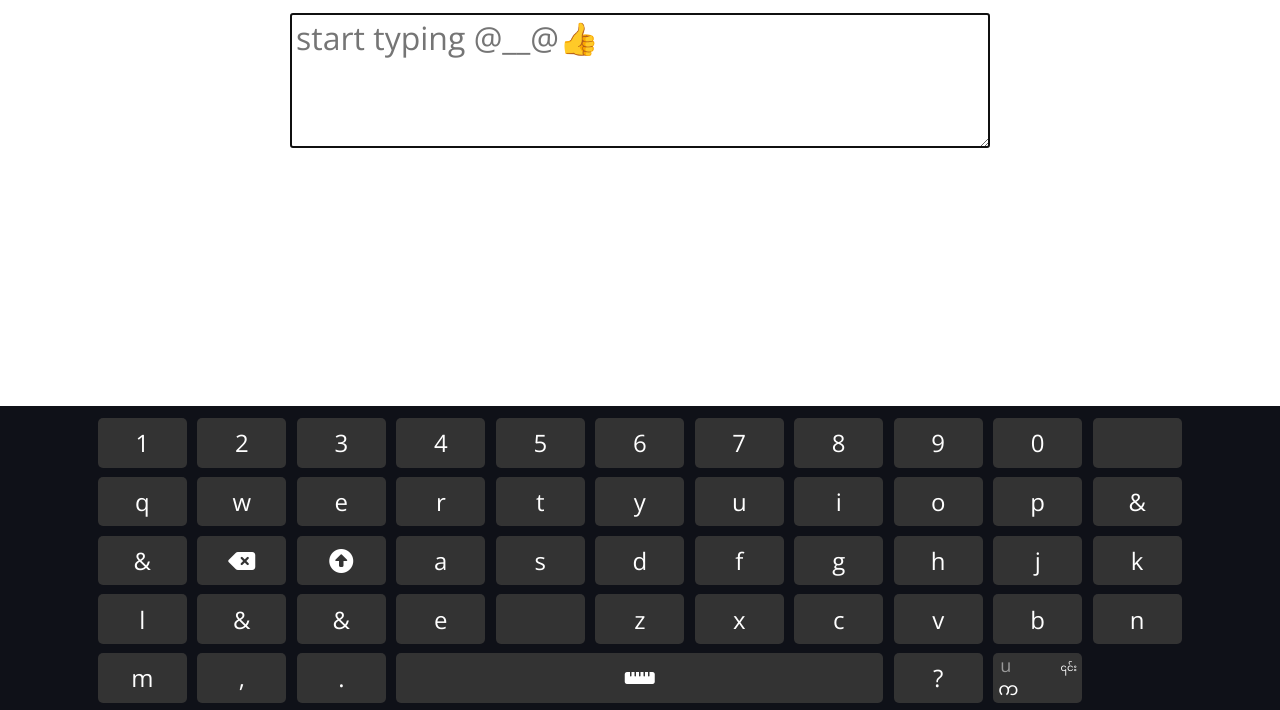
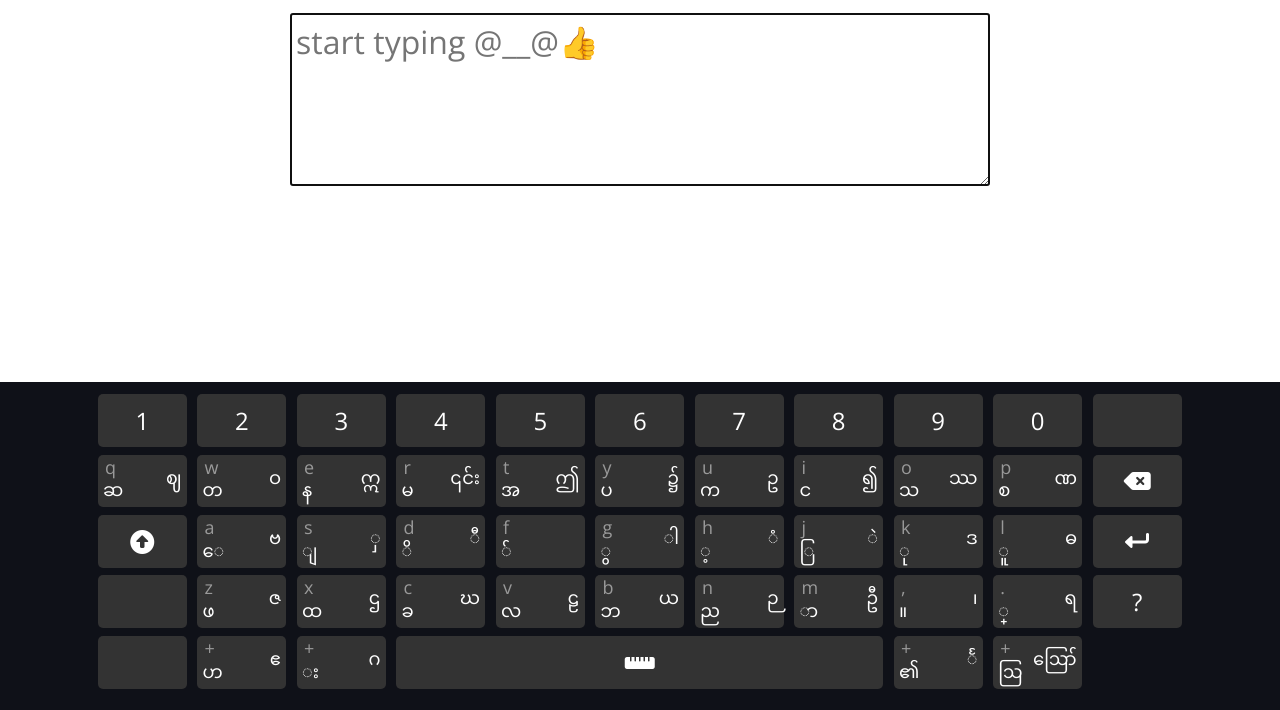
Before and after one commit to zayarlyn/Unicode-Myanmar-Keyboard, a plain HTML site: page index.html in a window 1280 px wide. Shown: the part 90-800 px from the top of the page. Drawn offline with nearby package versions, Linux system fonts and the light colour scheme.

Commit message:
completed Myanmar font

```diff
--- a/app.css
+++ b/app.css
@@ -22,11 +22,11 @@
 
 #input-box {
    width: 100%;
-   min-height: 6rem;
+   height: 10.8rem;
    max-width: 700px;
    padding-left: 5px;
    box-sizing: border-box;
-   pointer-events: none;
+   /* pointer-events: none; */
 }
 
 .keyboard-ctr {
@@ -34,6 +34,7 @@
    bottom: 0;
    width: 100%;
    background-color: rgb(15, 17, 24);
+   padding-bottom: 1rem;
 }
 
 .keyboard-keys {
@@ -41,7 +42,7 @@
    margin: 0 auto;
    display: grid;
    grid-template-columns: repeat(11, 8.18%);
-   grid-auto-rows: 3.5rem;
+   grid-auto-rows: 3.6rem;
    grid-gap: 1%;
    width: 100%;
    height: 100%;
@@ -55,7 +56,7 @@
    border: none;
    border-radius: 5px;
    width: 100%;
-   height: 3.1rem;
+   height: 3.3rem;
    font-size: 1.5rem;
 }
 
@@ -63,30 +64,33 @@
    grid-area: 5/4/6/9;
 }
 
-.test {
+.multi-key {
    position: relative;
    font-size: 18px;
 }
 
-.test > * {
+.multi-key > * {
    position: absolute;
 
 }
 
-.test > span:nth-child(1) {
+.multi-key > span:nth-child(1) {
    top: 0;
    left: 7px;
    opacity: .5;
 }
 
-.test > span:nth-child(2) {
-   top: -3px;
+.multi-key > span:nth-child(2) {
+   top: 5px;
    right: 5px;
+   font-size: 18px;
+
 }
 
-.test > span:nth-child(3) {
-   bottom: -7px;
+.multi-key > span:nth-child(3) {
+   bottom: -4px;
    left: 5px;
+   font-size: 18px;
 }
 
 .cap-on {
@@ -122,5 +126,6 @@
 @media (min-width: 1200px) {
    #input-box {
       font-size: 2rem;
+      line-height: 1.6;
    }
 }
--- a/app.js
+++ b/app.js
@@ -1,17 +1,15 @@
 const keyboard = {
    key_layout : {
-      eng_layout : [ ["1"], ["2"], ["3"], ["4"], ["5"], ["6"], ["7"], ["8"], ["9"], ["0"], [""], ["q", 'ဈ', 'ဆ'], ["w", 'ဝ', 'တ'], ["e", 'ဣ', 'န'], ["r", '၎င်း', 'မ'], ["t", 'ဤ','အ'], ["y", '၌', 'ပ'], ["u", 'ဥ', 'က'], ["i", '၍', 'င'], ["o", 'ဿ','သ'], ["p", 'ဏ','စ'], ["&",'ဧ','ဟ'], ["&",'ဪ',"ဩ"],["backspace"],["cap"], ["a", 'ဗ', '‌ေ'], ["s",'ှ','ျ'], ["d",'ီ', 'ိ'], ["f",'်'], ["g", 'ါ', 'ွ'], ["h", 'ံ', '့'], ["j", 'ဲ', 'ြ'], ["k", 'ဒ', 'ု'], ["l", 'ဓ', 'ူ'], ["&", 'ဂ', 'း'], ["&", '၏'], "enter", [""], ["z", 'ဇ', 'ဖ'], ["x", 'ဌ', 'ထ'], ["c", 'ဃ', 'ခ'], ["v", 'ဠ', 'လ'], ["b", 'ယ', 'ဘ'], ["n", 'ဉ', 'ည'], ["m", 'ဦ',  'ာ'], [",", '၊', '။'], ["."], ["?"],["space"]]
+      eng_layout : [ ["1"], ["2"], ["3"], ["4"], ["5"], ["6"], ["7"], ["8"], ["9"], ["0"], [""], ["q", 'ဈ', 'ဆ'], ["w", 'ဝ', 'တ'], ["e", 'ဣ', 'န'], ["r", '၎င်း', 'မ'], ["t", 'ဤ','အ'], ["y", '၌', 'ပ'], ["u", 'ဥ', 'က'], ["i", '၍', 'င'], ["o", 'ဿ','သ'], ["p", 'ဏ','စ'] ,["backspace"],["cap"], ["a", 'ဗ', 'ေ'], ["s",'ှ','ျ'], ["d",'ီ', 'ိ'], ["f","", '်'], ["g", 'ါ', 'ွ'], ["h", 'ံ', '့'], ["j", 'ဲ', 'ြ'], ["k", 'ဒ', "ု"], ["l", 'ဓ', 'ူ'], ["enter"], [""], ["z", 'ဇ', 'ဖ'], ["x", 'ဌ', 'ထ'], ["c", 'ဃ', 'ခ'], ["v", 'ဠ', 'လ'], ["b", 'ယ', 'ဘ'], ["n", 'ဉ', 'ည'], ["m", 'ဦ',  'ာ'], [",", '၊', '။'], [".", "ရ", "္"], ["?"], [""], ["+",'ဧ','ဟ'], ["+", 'ဂ', 'း'], ["space"], ["+","ႅ", '၏'], ["+",'ဪ',"ဩ"]]
    },
 
    keyboard_binding: false,
    cap_lock : null,
+   mm_f : true,
    value : ""
 }
 
-console.log(true instanceof Boolean);
-
 function init() {
-   const body = document.body;
    const inputBox = document.getElementById('input-box');
    const keyboardCtr = document.createElement("div");
    keyboardCtr.classList.add('keyboard-ctr');
@@ -20,24 +18,20 @@ function init() {
 
    inputBox.value = '';
    inputBox.focus();
-   inputBox.value.onchange = function () {
-      console.log(this.selectionStart);
-   }
 
    let keys = keyboard.key_layout.eng_layout;
-   keys.forEach( iter => {
-      let key = iter[0];
+   keys.forEach( key=> {
       const button = document.createElement('button');
       button.setAttribute('type', 'button');
       button.classList.add('key');
 
-      switch(key) {
+      if (key.length == 1) {
+         switch(key[0]) {
             case "backspace":
                button.innerHTML = createCustomKey('backspace');
                button.addEventListener('click', () => {
                   keyboard.value = keyboard.value.slice(0, -1);
-               inputBox.value = keyboard.value;
-               inputBox.focus();
+                  updateInput(inputBox, keyboard.value);
                });
                break;
             case "cap":
@@ -53,8 +47,7 @@ function init() {
                button.firstElementChild.style.transform = "rotate(90deg)"
                button.addEventListener('click', () => {
                   keyboard.value += '\n';
-               inputBox.value = keyboard.value;
-               inputBox.focus();
+                  updateInput(inputBox, keyboard.value);
                })
                break;
             case "space":
@@ -62,34 +55,42 @@ function init() {
                button.classList.add('key-common');
                button.addEventListener('click', () => {
                   keyboard.value += ' ';
-               inputBox.value = keyboard.value;
-               inputBox.focus();
+                  updateInput(inputBox, keyboard.value);
                });
                break;
-
             default:
-            button.innerHTML = key;
+               button.innerHTML = key[0];
                button.addEventListener('click', () => {
-               keyboard.value += keyboard.cap_lock ?  key.toUpperCase() : key;
-               inputBox.value = keyboard.value;
-               inputBox.focus();
+                  keyboard.value += keyboard.cap_lock ?  key[0].toUpperCase() : key[0];
+                  updateInput(inputBox, keyboard.value);
                });
          }
          keyboardKeys.appendChild(button);
+
+      }
+      else if (key.length == 3 && key[0] != '&') {
+         button.classList.add('key', 'multi-key');
+         button.innerHTML = `<span>${key[0]}</span>
+                             <span>${key[1]}</span>
+                             <span>${key[2]}</span>`;
+
+         button.addEventListener('click', () => {
+            keyboard.value += keyboard.cap_lock && keyboard.mm_f?  key[1] : key[2];
+            updateInput(inputBox, keyboard.value);
          });
-   const btn = document.createElement('button');
-   btn.setAttribute('type', 'button');
-   btn.classList.add('key', 'test');
-   btn.innerHTML = '<span>u</span><span style="font-size: 10px; top: 5px">၎င်း</span><span>က</span>';
 
-   keyboardKeys.appendChild(btn);
-
+         keyboardKeys.appendChild(button);
+      }
+   });
    keyboardCtr.appendChild(keyboardKeys);
-   body.appendChild(keyboardCtr);
+   document.body.appendChild(keyboardCtr);
 }
 
-function createCustomKey(iconName) {
-   return `<i class="fas fa-${iconName}"></i>`;
+const createCustomKey = (iconName) => `<i class="fas fa-${iconName}"></i>`;
+
+const updateInput = (inp, val) => {
+   inp.value = val;
+   inp.focus();
 }
 
 document.addEventListener('DOMContentLoaded', () => {
```
Lines whose indentation alone changed are shown as unchanged.
